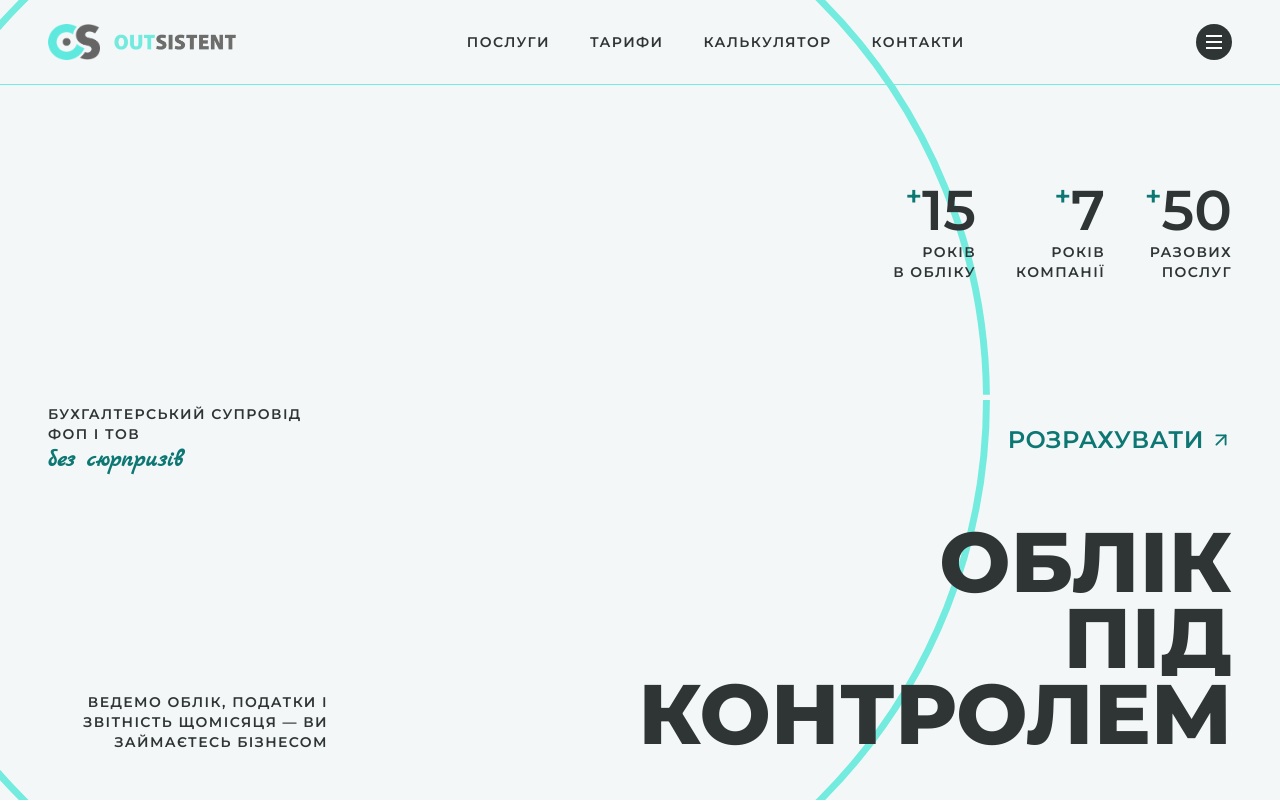
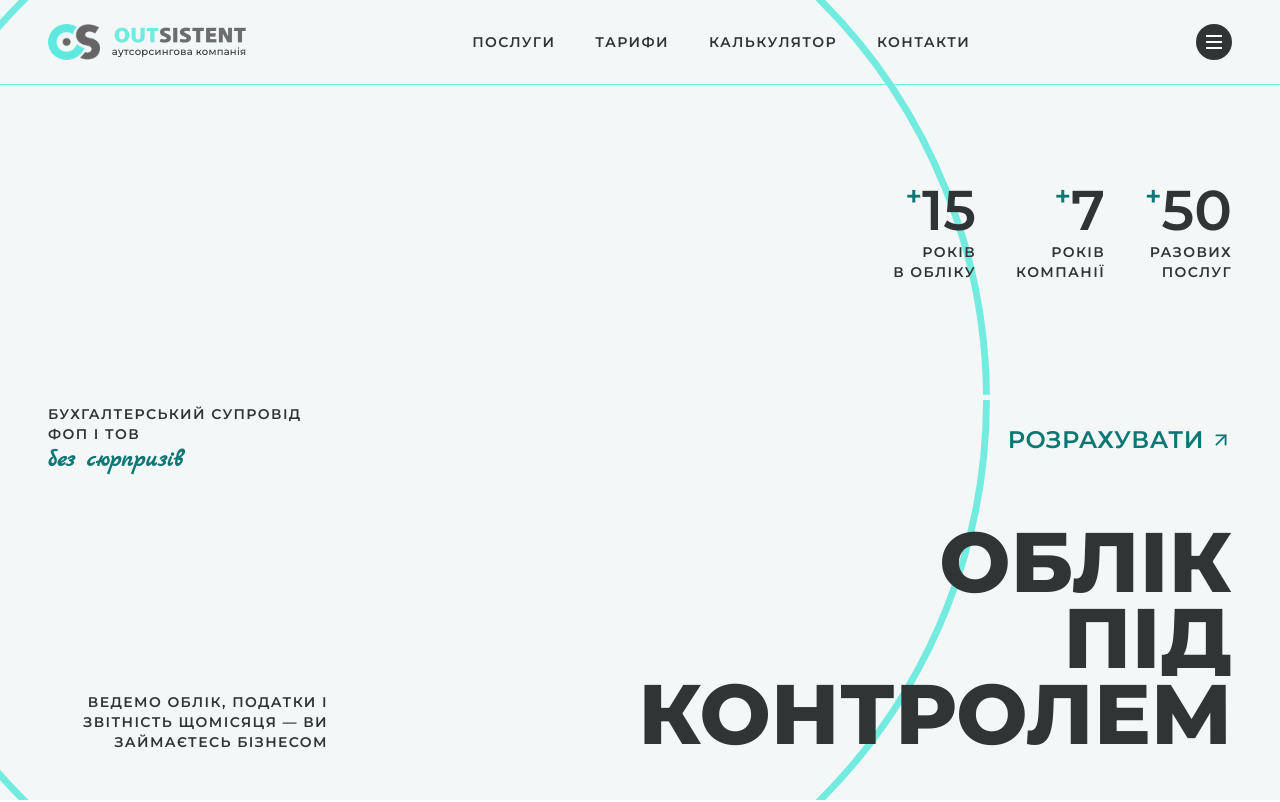
Before and after one commit to karzinka200888-png/KarinaZamkova, a React (Vite) app: page / in a window 1280 px wide. Shown: the top 802 px of the page. Built offline with nearby package versions, Linux system fonts and the light colour scheme.

Commit message:
Keep the company caption in the logo
Co-Authored-By: Claude Opus 5.5 <noreply@anthropic.com>
Claude-Session: https://claude.ai/code/session_01QFnxt834p1MxeqBPj3kTho

```diff
--- a/src/components/Contacts.jsx
+++ b/src/components/Contacts.jsx
@@ -1,7 +1,7 @@
 import { motion } from 'framer-motion';
 import { ArrowUpRight, AtSign, Clock, Mail, MapPin, Phone, Send } from 'lucide-react';
 import { fadeUp, inView } from '../motion.js';
-import { CONTACTS } from '../data/content.js';
+import { CONTACTS, LOCKUP_SRC, LOGO_SRC } from '../data/content.js';
 
 export default function Contacts() {
   const rows = [
@@ -88,7 +88,12 @@ export default function Contacts() {
         </motion.a>
       </div>
 
-      <div className="relative mt-20 flex flex-col gap-2 border-t border-line pt-6 text-[10px] font-semibold uppercase tracking-widest text-stone sm:flex-row sm:justify-between sm:text-xs">
+      <div className="relative mt-20 flex items-center gap-4">
+        <img src={LOGO_SRC} alt="" className="h-14 w-auto" width="80" height="56" />
+        <img src={LOCKUP_SRC} alt="OUTSISTENT — аутсорсингова компанія" className="h-14 w-auto" width="174" height="56" />
+      </div>
+
+      <div className="relative mt-8 flex flex-col gap-2 border-t border-line pt-6 text-[10px] font-semibold uppercase tracking-widest text-stone sm:flex-row sm:justify-between sm:text-xs">
         <span>© {new Date().getFullYear()} OUTSISTENT</span>
         <span>Бухгалтерський супровід ФОП і ТОВ</span>
       </div>
--- a/src/components/Logo.jsx
+++ b/src/components/Logo.jsx
@@ -3,9 +3,12 @@ import { LOGO_SRC, WORDMARK_SRC } from '../data/content.js';
 // Оригінальні файли знака OS і напису OUTSISTENT — не перемальовуємо (правило брендбуку)
 export default function Logo() {
   return (
-    <a href="#top" className="flex items-center gap-3" aria-label="OUTSISTENT — на головну">
+    <a href="#top" className="flex items-center gap-3" aria-label="OUTSISTENT — аутсорсингова компанія, на головну">
       <img src={LOGO_SRC} alt="" className="h-9 w-auto" width="52" height="36" />
-      <img src={WORDMARK_SRC} alt="OUTSISTENT" className="hidden h-4 w-auto sm:block" width="124" height="16" />
+      <span className="hidden flex-col gap-1 sm:flex">
+        <img src={WORDMARK_SRC} alt="OUTSISTENT" className="h-4 w-auto" width="124" height="16" />
+        <span className="text-[10px] font-medium leading-none tracking-wide text-ink">аутсорсингова компанія</span>
+      </span>
     </a>
   );
 }
--- a/src/data/content.js
+++ b/src/data/content.js
@@ -13,6 +13,7 @@ export const CONTACTS = {
 // Шлях до файлу логотипа OS (напр. '/logo-os.svg' у папці public). Поки порожньо — показується назва.
 export const LOGO_SRC = '/brand/logo-os.png';
 export const WORDMARK_SRC = '/brand/wordmark.png';
+export const LOCKUP_SRC = '/brand/wordmark-caption.png';
 
 export const NAV_LINKS = [
   { label: 'Послуги', href: '#services' },
```
Also changed, not shown: data/services.json, public/brand/wordmark-caption.png (added).
